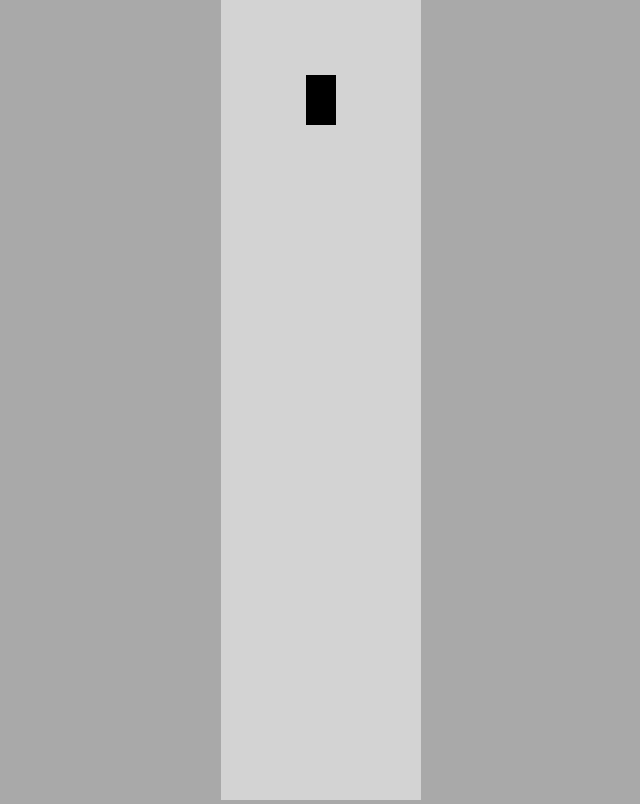
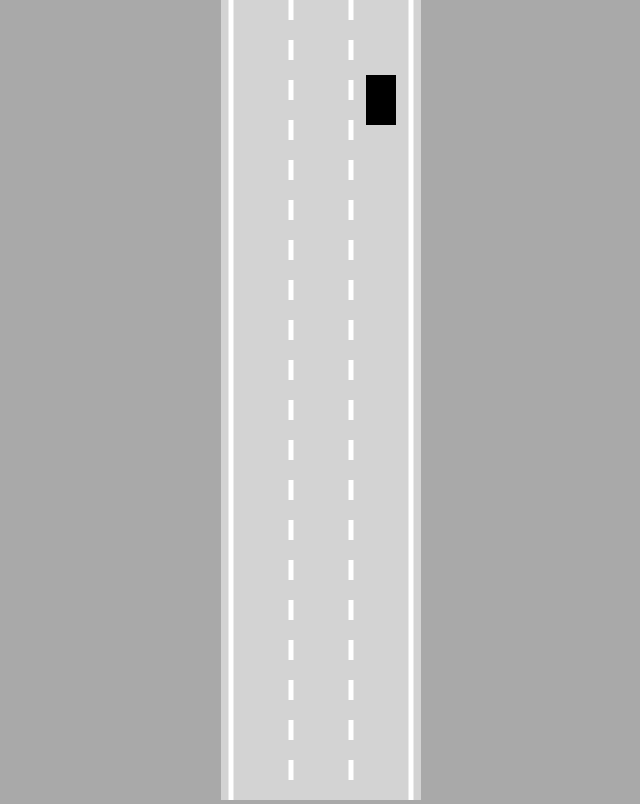
Before and after one commit to huy19712011/JavaScript-smartCar, a plain HTML site: page index.html in a window 1280 px wide. Shown: the whole page, without its empty margins (319-959 px from the left). Drawn offline with Linux system fonts and the light colour scheme.

Commit message:
step 5: Road basics

```diff
--- a/Car.js
+++ b/Car.js
@@ -45,6 +45,10 @@ class Car {
     }
 
     update() {
+        this.#move();
+    }
+
+    #move() {
         if (this.controls.forward) {
             // this.y -=2;
             // step 3
@@ -78,7 +82,7 @@ class Car {
         }
 
 
-        if (this.speed != 0) {
+        if (this.speed !== 0) {
             const flip = this.speed > 0 ? 1 : -1;
 
             // step 4: left and right
--- /dev/null
+++ b/Road.js
@@ -0,0 +1,48 @@
+class Road {
+    constructor(x, width, lane = 3) {
+        this.x = x;
+        this.width = width;
+        this.lane = lane;
+
+        this.left = x - width / 2;
+        this.right = x + width / 2;
+
+        const infinity = 1000000;
+        this.top = -infinity;
+        this.bottom = infinity;
+    }
+
+    getLaneCenter(laneIndex) {
+        const laneWidth = this.width / this.lane;
+        return this.left + laneWidth / 2 + Math.min(laneIndex, this.lane - 1) * laneWidth;
+    }
+
+    draw(ctx) {
+        ctx.lineWidth = 5;
+        ctx.strokeStyle = "white";
+
+        for (let i = 0; i <= this.lane; i++) {
+            const x = lerp(
+                this.left,
+                this.right,
+                i / this.lane
+            );
+
+            if (i > 0 && i < this.lane) {
+                ctx.setLineDash([20, 20]);
+            } else {
+                ctx.setLineDash([]);
+            }
+
+            ctx.beginPath();
+            ctx.moveTo(x, this.top);
+            ctx.lineTo(x, this.bottom);
+            ctx.stroke();
+        }
+
+        // ctx.beginPath();
+        // ctx.moveTo(this.right, this.top);
+        // ctx.lineTo(this.right, this.bottom);
+        // ctx.stroke();
+    }
+}
--- a/index.html
+++ b/index.html
@@ -10,6 +10,8 @@
 </head>
 <body>
 <canvas id="myCanvas"></canvas>
+<script src="utils.js"></script>
+<script src="Road.js"></script>
 <script src="Controls.js"></script>
 <script src="Car.js"></script>
 <script src="main.js"></script>
--- a/main.js
+++ b/main.js
@@ -4,7 +4,10 @@ canvas.width = 200;
 
 const ctx = canvas.getContext("2d");
 
-const car = new Car(100, 100, 30, 50);
+// Road
+const road = new Road(canvas.width / 2, canvas.width * 0.9);
+
+const car = new Car(road.getLaneCenter(3), 100, 30, 50);
 // car.draw(ctx); // step 1, move into animate function
 
 animate();
@@ -13,6 +16,7 @@ function animate() {
     car.update();
 
     canvas.height = window.innerHeight; // step 2
+    road.draw(ctx);
     car.draw(ctx); // step 2
     requestAnimationFrame(animate);
 }
--- /dev/null
+++ b/utils.js
@@ -0,0 +1,3 @@
+function lerp(A, B, t) {
+    return A + (B - A) * t;
+}
```
